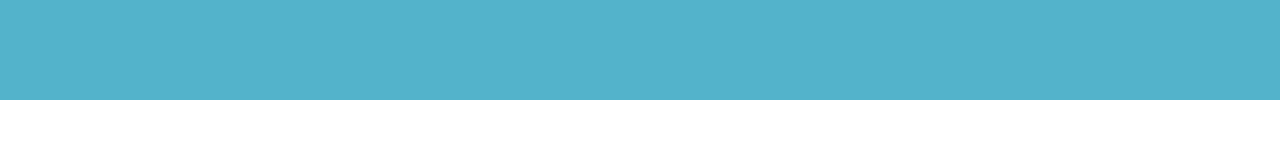
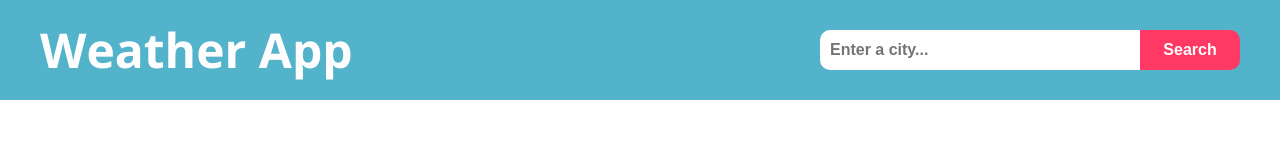
Before and after one commit to savawebdev/odin-weather-app, a plain HTML site: page index.html in a window 1280 px wide. Drawn offline with nearby package versions, Linux system fonts and the light colour scheme.

Commit message:
Added page header

```diff
--- a/css/header.css
+++ b/css/header.css
@@ -2,3 +2,61 @@
   background-color: var(--clr-blue);
   height: 100px;
 }
+
+/* MASTHEAD CONTENT */
+.masthead__content {
+  display: grid;
+  grid-template-columns: 1fr 1fr;
+  height: 100%;
+  margin: auto;
+  max-width: 1200px;
+}
+
+/* MASTHEAD TITLE */
+.masthead__title {
+  color: var(--clr-white);
+  font-family: "Open Sans", sans-serif;
+  font-size: 3rem;
+  font-weight: bold;
+  align-self: center;
+}
+
+/* MASTHEAD FORM */
+.masthead__form {
+  align-items: center;
+  display: flex;
+  justify-self: flex-end;
+}
+
+.masthead__form-control > input {
+  border: none;
+  border-top-left-radius: 10px;
+  border-bottom-left-radius: 10px;
+  color: var(--clr-red);
+  font-size: 1rem;
+  font-weight: bold;
+  padding: 0 10px;
+  width: 300px;
+}
+
+.masthead__form-control > input:focus {
+  outline: none;
+}
+
+.masthead__btn {
+  background-color: var(--clr-red);
+  border: none;
+  border-top-right-radius: 10px;
+  border-bottom-right-radius: 10px;
+  color: var(--clr-white);
+  cursor: pointer;
+  font-size: 1rem;
+  font-weight: bold;
+  width: 100px;
+}
+
+.masthead__form-control > input,
+.masthead__btn {
+  font-family: "Open-Sans", sans-serif;
+  height: 40px;
+}
--- a/css/index.css
+++ b/css/index.css
@@ -12,4 +12,9 @@
 :root {
   --clr-black: #0c090d;
   --clr-blue: #53b3cb;
+  --clr-brown: #c1666b;
+  --clr-red: #ff3864;
+  --clr-white: #fffeff;
 }
+
+/***** UNIVERSAL STYLES *****/
--- a/index.html
+++ b/index.html
@@ -8,7 +8,24 @@
     <title>Odin Weather App</title>
   </head>
   <body>
-    <header class="masthead"></header>
+    <header class="masthead">
+      <div class="masthead__content">
+        <h1 class="masthead__title">Weather App</h1>
+
+        <form action="/" class="masthead__form">
+          <div class="masthead__form-control">
+            <input
+              type="text"
+              name="city"
+              id="city"
+              placeholder="Enter a city..."
+            />
+          </div>
+
+          <button type="submit" class="masthead__btn">Search</button>
+        </form>
+      </div>
+    </header>
 
     <main></main>
 
```
